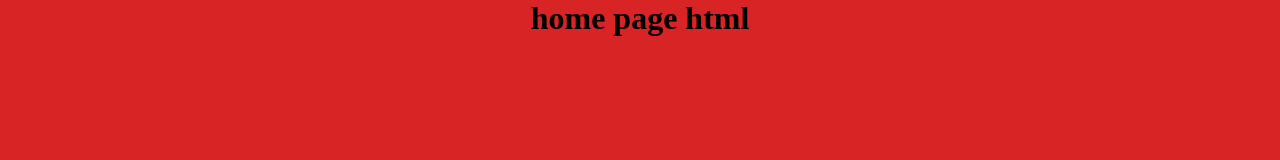
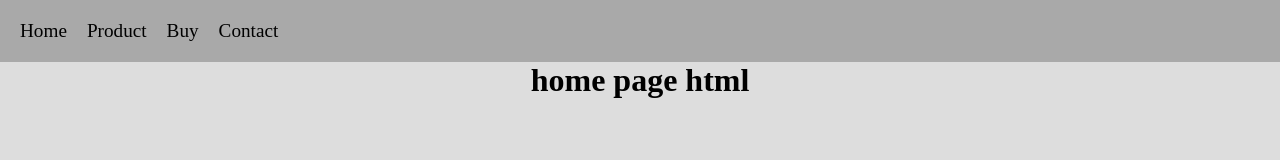
Before and after one commit to panneerselvam999/Routing-node-express-, a website: page views/home.html in a window 1280 px wide. Drawn offline with Linux system fonts and the light colour scheme; files that its build step writes are made by us from their sources.

Commit message:
nav style

```diff
--- a/public/css/style.css
+++ b/public/css/style.css
@@ -5,8 +5,33 @@
 }
 
 body {
-    background-color: rgb(216, 36, 36);
+    background-color: rgb(221, 221, 221);
     display: flex;
+    flex-direction: column;
     justify-content: center;
     align-items: center;
 }
+
+/* nav - start */
+body nav {
+    width: 100%;
+    padding: 20px;
+}
+
+body nav li {
+    list-style-type: none;
+}
+
+body nav li a {
+    text-decoration: none;
+    color: black;
+    font-size: larger;
+}
+
+body nav {
+    display: flex;
+    gap: 20px;
+    background-color: rgba(128, 128, 128, 0.548);
+}
+
+/* nav - end */
--- a/routes/pages.js
+++ b/routes/pages.js
@@ -31,10 +31,6 @@ router.get("/", (req, res, next) => {
   res.sendFile(path.join(rootDir, "views", "home.html"));
 });
 
-// router.use(express.static(path.join(__dirname, "public")));
 
-// router.use((req, res, next) => {
-//   res.status(404).sendFile(path.join(rootDir, "views", "404.html"));
-// });
 
 module.exports = router;
--- a/views/home.html
+++ b/views/home.html
@@ -5,11 +5,40 @@
     <meta charset="UTF-8">
     <meta name="viewport" content="width=device-width, initial-scale=1.0">
     <title>Home page</title>
-    <!-- <link rel="stylesheet" href="/css/style.css"> -->
+    <!-- <link rel="stylesheet" href="../public/css/style.css"> -->
     <link rel="stylesheet" href="css/style.css">
+    <!-- <style>
+        body nav {
+            width: 100%;
+            padding: 20px;
+        }
+
+        body nav li {
+            list-style-type: none;
+        }
+
+        body nav li a {
+            text-decoration: none;
+            color: black;
+            font-size: larger;
+        }
+
+        body nav {
+            display: flex;
+            gap: 20px;
+            background-color: rgba(128, 128, 128, 0.548);
+        }
+    </style> -->
 </head>
 
 <body>
+
+    <nav>
+        <li><a href="/">Home</a></li>
+        <li><a href="/product">Product</a></li>
+        <li><a href="/buy">Buy</a></li>
+        <li><a href="/contact">Contact</a></li>
+    </nav>
     <h1>home page html</h1>
 </body>
 
```
Also changed, not shown: views/404.html (+6 -0 lines), views/buy.html (+6 -0 lines), views/contact.html (+6 -0 lines), views/product.html (+6 -0 lines).
